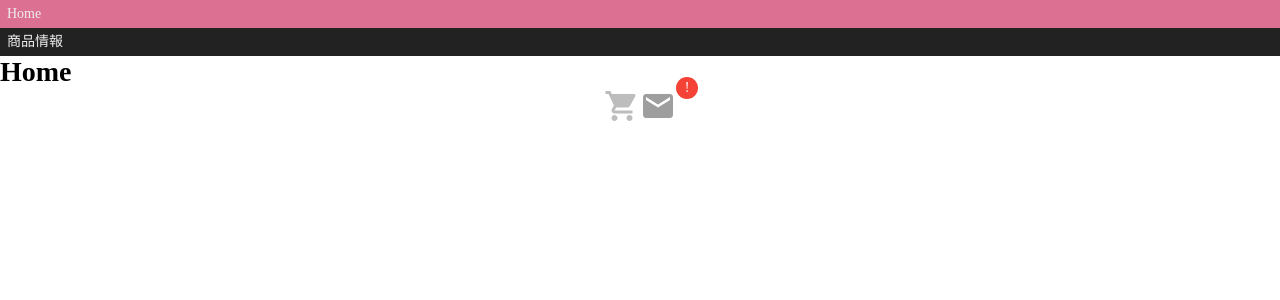
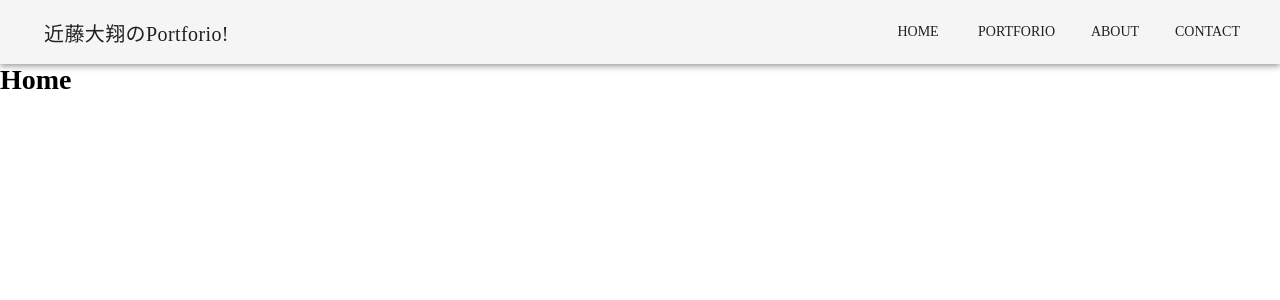
Before and after one commit to tekonfo/portforio, a Vue app: page / in a window 1280 px wide. Shown: the top 300 px of the page. Built offline with nearby package versions, Linux system fonts and the light colour scheme.

Commit message:
navberの作成

```diff
--- a/src/App.vue
+++ b/src/App.vue
@@ -1,57 +1,23 @@
 <template>
   <div id="app">
-    <nav>
-      <router-link to="/">Home</router-link>
-      <router-link to="/product">商品情報</router-link>
-    </nav>
+    <!-- ここにHeader入れたい -->
+    <Header></Header>
     <!-- ここにパスと一致したコンポーネントが埋め込まれる -->
     <router-view />
-    <div class="text-xs-center">
-      <v-badge left>
-        <template v-slot:badge>
-          <span>6</span>
-        </template>
-        <v-icon
-          large
-          color="grey lighten-1"
-        >
-          shopping_cart
-        </v-icon>
-      </v-badge>
-
-      <v-badge color="red">
-        <template v-slot:badge>
-          <span>!</span>
-        </template>
-        <v-icon
-          large
-          color="grey"
-        >
-          mail
-        </v-icon>
-      </v-badge>
-    </div>
-
   </div>
 </template>
 
 
 <style>
 /* ナビゲーション */
-nav {
-    display: flex;
-    align-items: center;
-    background: #222;
-}
-nav a {
-    display: block;
-    padding: 0.5em;
-    color: #eee;
-    line-height: 1em;
-    text-decoration: none;
-}
 /* アクティブなリンク */
-.router-link-active {
-    background: palevioletred;
-}
 </style>
+
+<script>
+  import Header from "@/views/groval/Header.vue";
+  export default {
+    components: {
+      Header
+    }
+  }
+</script>
--- /dev/null
+++ b/src/views/groval/Header.vue
@@ -0,0 +1,44 @@
+<template >
+  <div>
+    <v-toolbar>
+      <v-toolbar-side-icon
+        class="hidden-md-and-up"
+        @click.stop=handleClick()
+      >
+      </v-toolbar-side-icon>
+      <v-toolbar-title>近藤大翔のPortforio!</v-toolbar-title>
+      <v-spacer></v-spacer>
+      <v-toolbar-items class="hidden-sm-and-down">
+        <v-btn flat>Home</v-btn>
+        <v-btn flat>Portforio</v-btn>
+        <v-btn flat>About</v-btn>
+        <v-btn flat>Contact</v-btn>
+      </v-toolbar-items>
+    </v-toolbar>
+    <Sidebar ref="child"></Sidebar>
+  </div>
+</template>
+
+<style>
+
+</style>
+
+<script>
+  import Sidebar from '@/views/groval/Sidebar.vue';
+  export default {
+    data () {
+      return {
+
+      }
+    },
+    methods: {
+      handleClick: function () {
+        // 子コンポーネントのイベントを発火
+        this.$refs.child.open()
+      }
+    },
+    components: {
+      Sidebar
+    }
+  }
+</script>
--- /dev/null
+++ b/src/views/groval/Sidebar.vue
@@ -0,0 +1,61 @@
+<template >
+  <v-navigation-drawer
+     v-model="drawer"
+     absolute
+     temporary
+   >
+     <v-list class="pa-1">
+       <v-list-tile avatar>
+         <!-- <v-list-tile-avatar>
+           <img src="https://randomuser.me/api/portraits/men/85.jpg">
+         </v-list-tile-avatar> -->
+         <v-list-tile-content>
+           <v-list-tile-title>近藤 大翔</v-list-tile-title>
+         </v-list-tile-content>
+       </v-list-tile>
+     </v-list>
+
+     <v-list class="pt-0" dense>
+       <v-divider></v-divider>
+
+       <v-list-tile
+         v-for="item in items"
+         :key="item.title"
+         @click=""
+       >
+         <v-list-tile-action>
+           <v-icon>{{ item.icon }}</v-icon>
+         </v-list-tile-action>
+
+         <v-list-tile-content>
+           <v-list-tile-title>{{ item.title }}</v-list-tile-title>
+         </v-list-tile-content>
+       </v-list-tile>
+     </v-list>
+   </v-navigation-drawer>
+</template>
+
+<style>
+</style>
+
+<script>
+  export default {
+    data () {
+      return {
+        drawer: null,
+        items: [
+          { title: 'HOME', icon: 'dashboard' },
+          { title: 'PORTFORIO', icon: 'dashboard' },
+          { title: 'ABOUT', icon: 'dashboard' },
+          { title: 'CONTACT', icon: 'question_answer' }
+        ],
+        right: null
+      }
+    },
+    methods: {
+      open: function(){
+        this.drawer = !this.drawer;
+      }
+    }
+  }
+</script>
```
